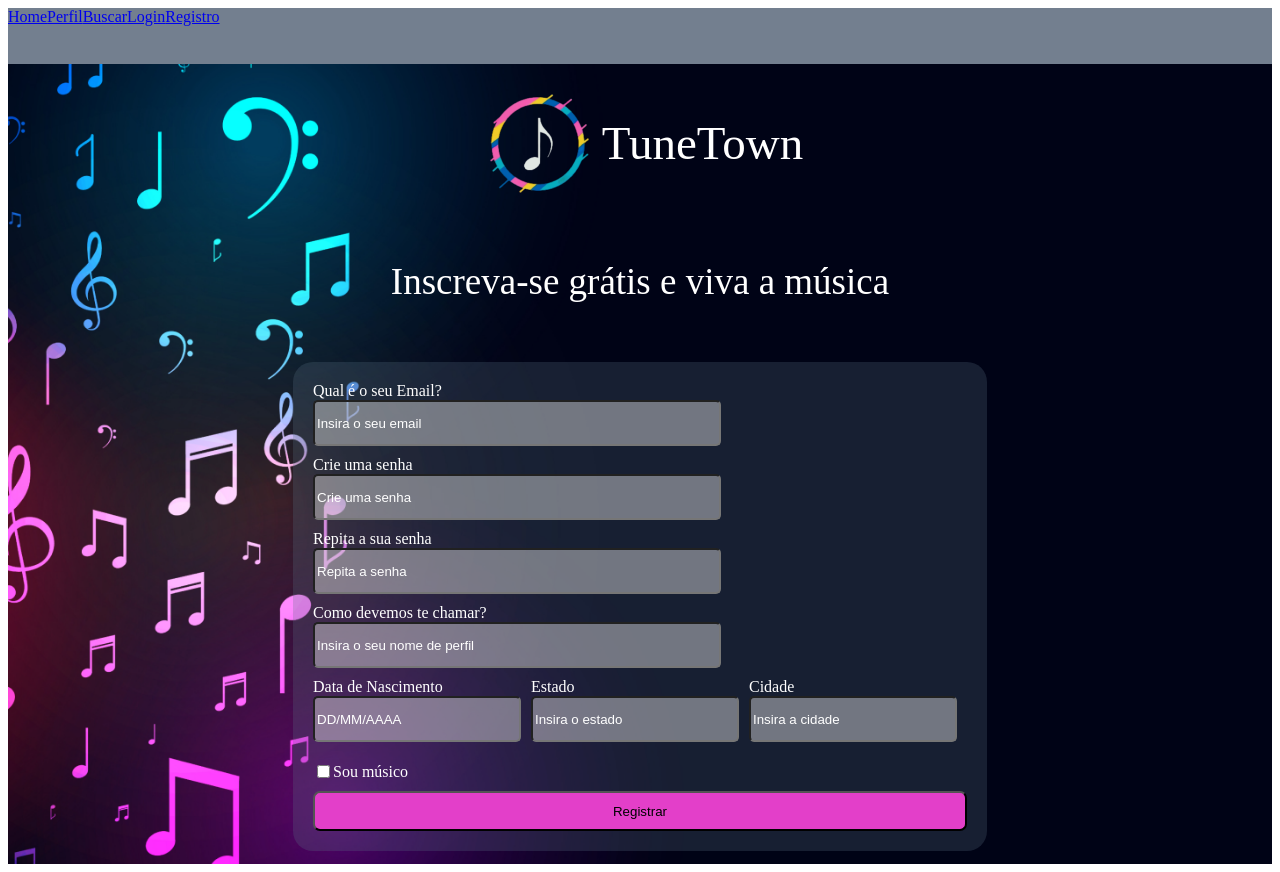
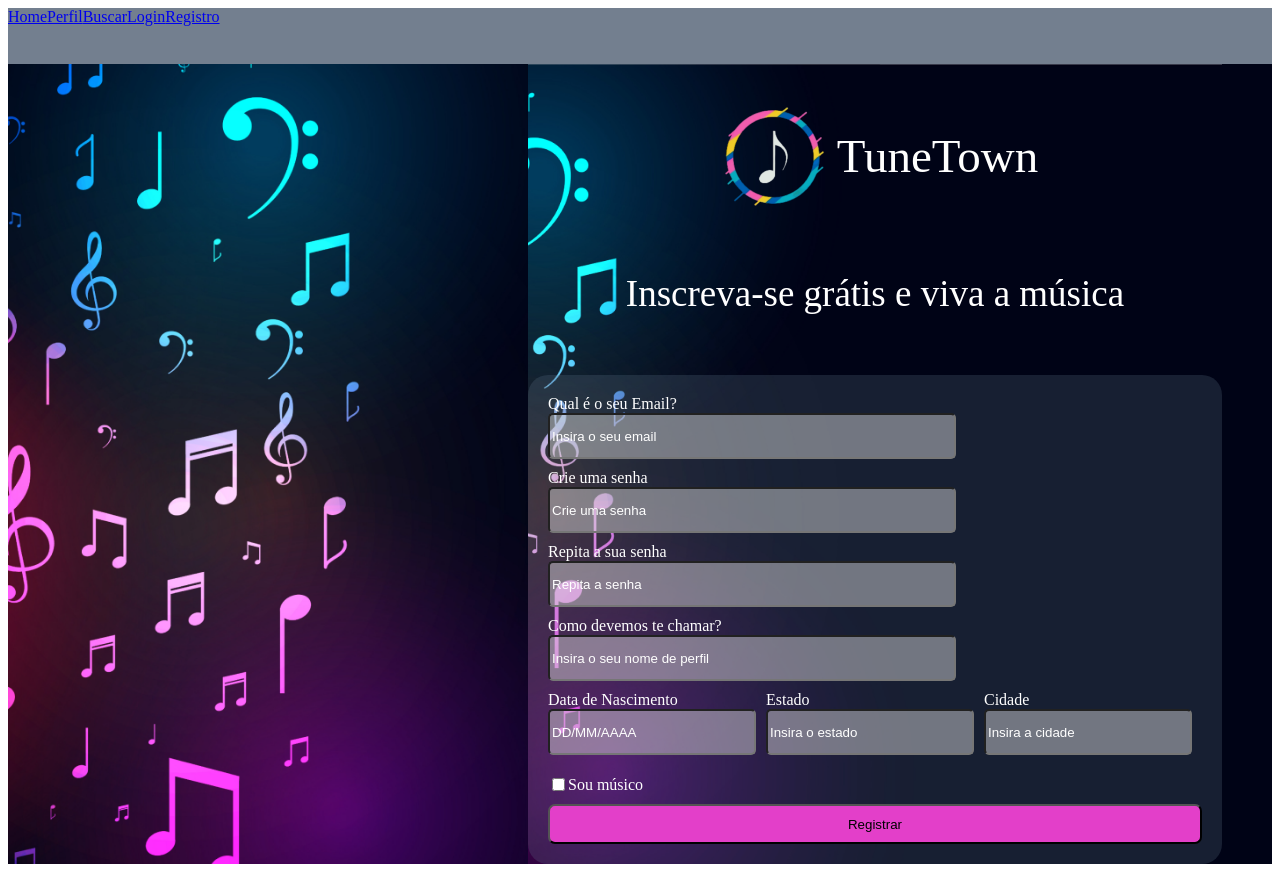
Before and after one commit to Yan-Fonseca/TuneTown, a Vue app: page /#/registro in a window 1280 px wide. Built offline with nearby package versions, Linux system fonts and the light colour scheme.

Commit message:
adicionando a div class registro-container e melhorando o css RegistroView

```diff
--- a/src/views/RegistroView.vue
+++ b/src/views/RegistroView.vue
@@ -1,6 +1,8 @@
 <template>
     <div class="corpo">
-        <RegistroComp/>
+      <div class="registro-container">
+        <RegistroComp />
+      </div>
     </div>
   </template>
 
@@ -20,8 +22,17 @@ export default {
     background-image: url("../assets/imgs/fundo_registro.png");
     background-size: cover;
     background-position: center;
+    min-height: 100vh;
+    margin: 0;
+    display: flex;
+    justify-content: flex-end;
+    align-items: center;
     background-repeat: no-repeat;
-        min-height: 100vh;
-        margin: 0px;
+    background-color: transparent;
+  }
+
+  .registro-container {
+    margin-right: 50px;
+    background-color: rgba(0, 3, 22, 1);
   }
   </style>
```
Lines whose indentation alone changed are shown as unchanged.
